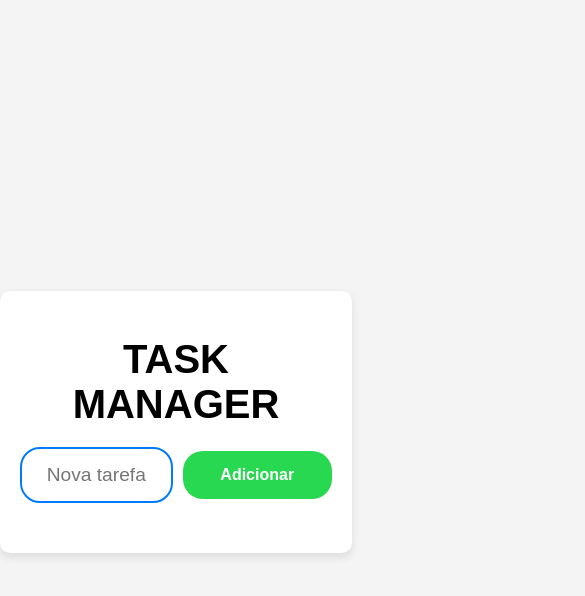
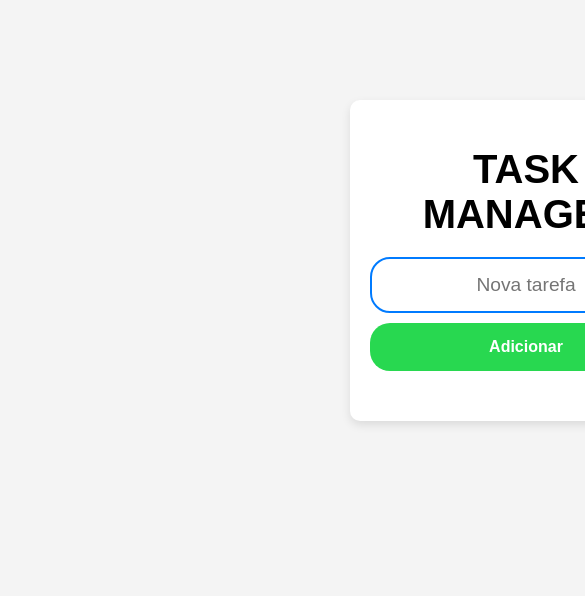
Before and after one commit to PedroFonseca447/projetoReactAPI, a React (Create React App) app in the folder front/frontend/: page / in a window 390 px wide. Shown: the top 596 px of the page, 585 px wide, since content can reach past the window. Built offline with nearby package versions, Linux system fonts and the light colour scheme.

Commit message:
frontend arrumado, mais responsivo

```diff
--- a/front/frontend/src/TaskForm.jsx
+++ b/front/frontend/src/TaskForm.jsx
@@ -20,6 +20,7 @@ function TaskForm({refreshTasks}){
             <form onSubmit={handleSubmit}>
                 <input type="text" value={title} onChange={(e) => setTitle(e.target.value)}  placeholder="Nova Tarefa"/>
                 <button type="submit">Adicionar</button>
+
             </form>
 
     );
--- a/front/frontend/src/TaskPage.css
+++ b/front/frontend/src/TaskPage.css
@@ -1,20 +1,22 @@
 body {
     font-family: Arial, sans-serif;
     background-color: #f4f4f4;
-    display: flex;
-    justify-content: center;
+
+
     align-items: center;
     height: 100vh;
     margin: 0;
 }
 
 .container {
-    width: 50%;
+    width: 60%;
     background: white;
     padding: 40px;
     border-radius: 10px;
     box-shadow: 0px 4px 10px rgba(0, 0, 0, 0.1);
     text-align: center;
+    margin-left: 350px;
+    margin-top: 100px;
 }
 
 h1 {
@@ -28,6 +30,7 @@ h1 {
     justify-content: center;
     align-items: center;
     gap: 10px;
+    flex-wrap: wrap;
 }
 
 input[type="text"] {
--- a/front/frontend/src/TaskPage.js
+++ b/front/frontend/src/TaskPage.js
@@ -23,6 +23,8 @@ function TaskPage() {
                     onChange={(e) => setNewTask(e.target.value)}
                 />
                 <button className="add-task" onClick={addTask}>Adicionar</button>
+
+
             </div>
             <div className="task-list">
                 {tasks.map((task, index) => (
```
